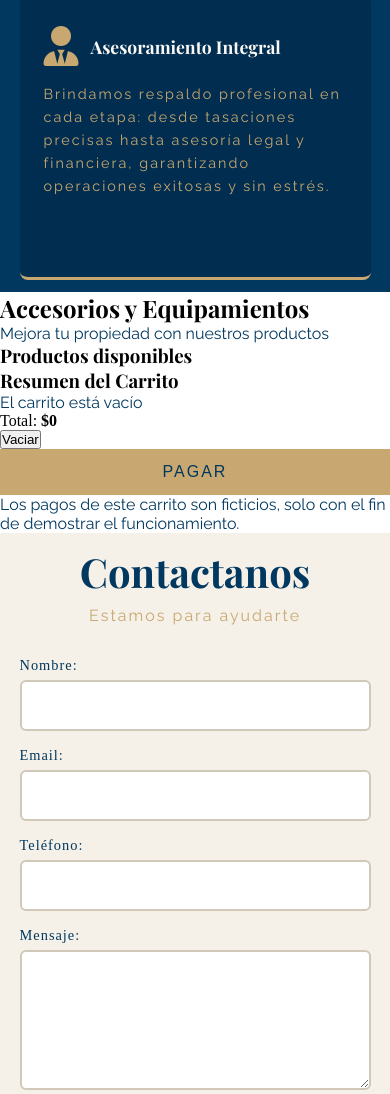
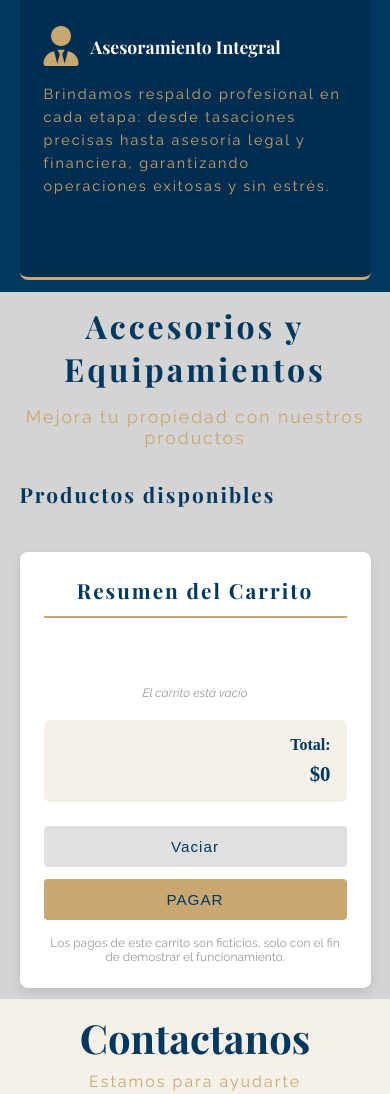
Before and after one commit to FaustoGraciano/FRONT-END-JS-CIUDAD_BA, a plain HTML site: page index.html in a window 390 px wide. Shown: the part 4046-5140 px from the top of the page. Drawn offline with nearby package versions, Linux system fonts and the light colour scheme; a web font is replaced by a local one.

Commit message:
añado estilo al carrito

```diff
--- a/css/style.css
+++ b/css/style.css
@@ -307,6 +307,238 @@ body {
     gap: 12px;
     margin-bottom: 16px;
 }
+
+/*--------Productos y Carrito de Compras---------------*/
+/* Productos y Carrito */
+
+.productos-section {
+    padding: 3% 5%;
+    background-color: #d4d4d4;
+    text-align: center;
+}
+
+.productos-section h2 {
+    font-size: 3rem;
+    color: #00385F;
+    margin-bottom: 1rem;
+    letter-spacing: 3px;
+}
+
+.productos-section > p {
+    color: #C8A870;
+    letter-spacing: 2px;
+    margin-bottom: 2rem;
+    font-size: 1.1rem;
+}
+
+#container-carrito {
+    display: flex;
+    gap: 30px;
+    max-width: 1200px;
+    margin: 0 auto;
+}
+
+/* Lista de productos */
+#lista-productos {
+    flex: 1;
+    text-align: left;
+}
+
+#lista-productos h3 {
+    color: #00385F;
+    font-size: 1.3rem;
+    margin-bottom: 1.5rem;
+    letter-spacing: 2px;
+}
+
+.productos-lista {
+    list-style: none;
+    display: grid;
+    grid-template-columns: repeat(auto-fill, minmax(200px, 1fr));
+    gap: 20px;
+}
+
+.productos-lista li {
+    background-color: #ffffff;
+    border-radius: 8px;
+    padding: 16px;
+    box-shadow: 0px 4px 12px rgba(0, 0, 0, 0.1);
+    transition: transform 0.3s ease;
+    text-align: center;
+}
+
+.productos-lista li:hover {
+    transform: translateY(-6px);
+}
+
+.productos-lista h4 {
+    color: #00385F;
+    margin-bottom: 8px;
+    font-size: 1rem;
+}
+
+.productos-lista p {
+    color: #666;
+    font-size: 0.9rem;
+    margin-bottom: 12px;
+}
+
+.producto-precio {
+    color: #00385F !important;
+    font-weight: bold;
+    font-size: 1.2rem;
+    margin-bottom: 12px;
+}
+
+.productos-lista button {
+    background-color: #00385F;
+    color: #FAF8F5;
+    border: none;
+    padding: 10px 16px;
+    border-radius: 4px;
+    cursor: pointer;
+    font-size: 0.9rem;
+    transition: background-color 0.3s ease;
+    width: 100%;
+}
+
+.productos-lista button:hover {
+    background-color: #C8A870;
+    color: #00385F;
+}
+
+/* Carrito resumen */
+#carrito-resumen {
+    width: 300px;
+    background-color: #ffffff;
+    border-radius: 8px;
+    padding: 24px;
+    box-shadow: 0px 4px 12px rgba(0, 0, 0, 0.1);
+    height: fit-content;
+    position: sticky;
+    top: 100px;
+}
+
+#carrito-resumen h3 {
+    color: #00385F;
+    font-size: 1.3rem;
+    margin-bottom: 1.5rem;
+    letter-spacing: 2px;
+    border-bottom: 2px solid #C8A870;
+    padding-bottom: 12px;
+}
+
+.carrito-items {
+    list-style: none;
+    margin-bottom: 1.5rem;
+    max-height: 300px;
+    overflow-y: auto;
+}
+
+.carrito-items li {
+    display: flex;
+    justify-content: space-between;
+    align-items: center;
+    padding: 12px 0;
+    border-bottom: 1px solid #e0e0e0;
+    color: #00385F;
+    font-size: 0.9rem;
+}
+
+.carrito-items li:last-child {
+    border-bottom: none;
+}
+
+.carrito-vacio {
+    color: #666;
+    font-style: italic;
+    padding: 20px 0;
+    text-align: center;
+}
+
+#carrito-total {
+    background-color: #F5F0E8;
+    padding: 16px;
+    border-radius: 6px;
+    margin-bottom: 1.5rem;
+    text-align: right;
+}
+
+#carrito-total span,
+#carrito-total strong {
+    color: #00385F;
+    font-weight: bold;
+}
+
+#carrito-total strong {
+    font-size: 1.3rem;
+    display: block;
+    margin-top: 8px;
+}
+
+#acciones-carrito {
+    display: flex;
+    flex-direction: column;
+    gap: 12px;
+}
+
+#acciones-carrito button {
+    padding: 12px;
+    border: none;
+    border-radius: 4px;
+    cursor: pointer;
+    font-size: 0.95rem;
+    letter-spacing: 1px;
+    transition: all 0.3s ease;
+}
+
+#pagar-carrito {
+    background-color: #C8A870;
+    color: #00385F;
+}
+
+#pagar-carrito:hover {
+    background-color: #00385F;
+    color: #FAF8F5;
+}
+
+.btn-secundario {
+    background-color: #e0e0e0 !important;
+    color: #00385F !important;
+}
+
+.btn-secundario:hover {
+    background-color: #c0c0c0 !important;
+}
+
+#carrito-resumen > p {
+    font-size: 0.75rem;
+    color: #999;
+    margin-top: 1rem;
+    text-align: center;
+}
+
+/* Responsive */
+@media (max-width: 768px) {
+    #container-carrito {
+        flex-direction: column;
+        gap: 20px;
+    }
+
+    #carrito-resumen {
+        width: 100%;
+        position: static;
+    }
+
+    .productos-lista {
+        grid-template-columns: repeat(auto-fill, minmax(150px, 1fr));
+    }
+
+    .productos-section h2 {
+        font-size: 2rem;
+    }
+}
+
 /*--------- Contacto --------- */
 
 .contacto {
```
